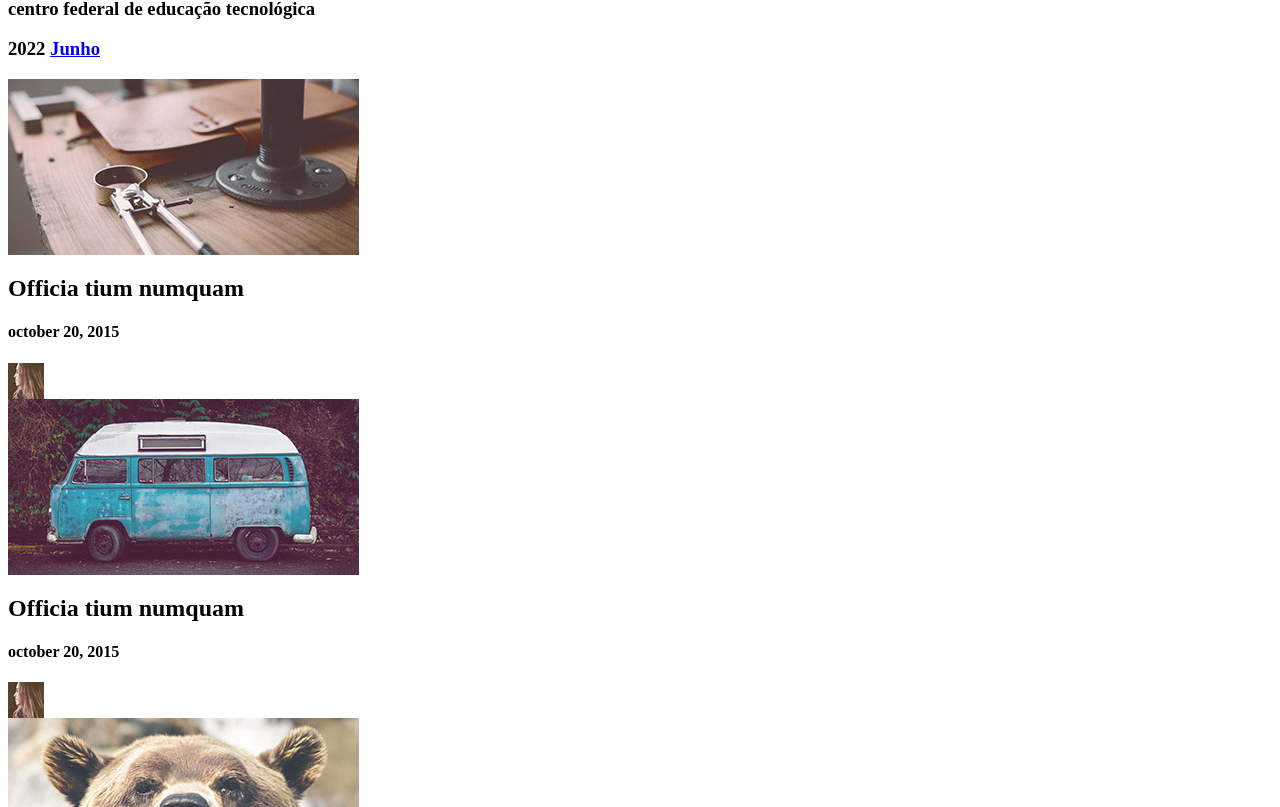
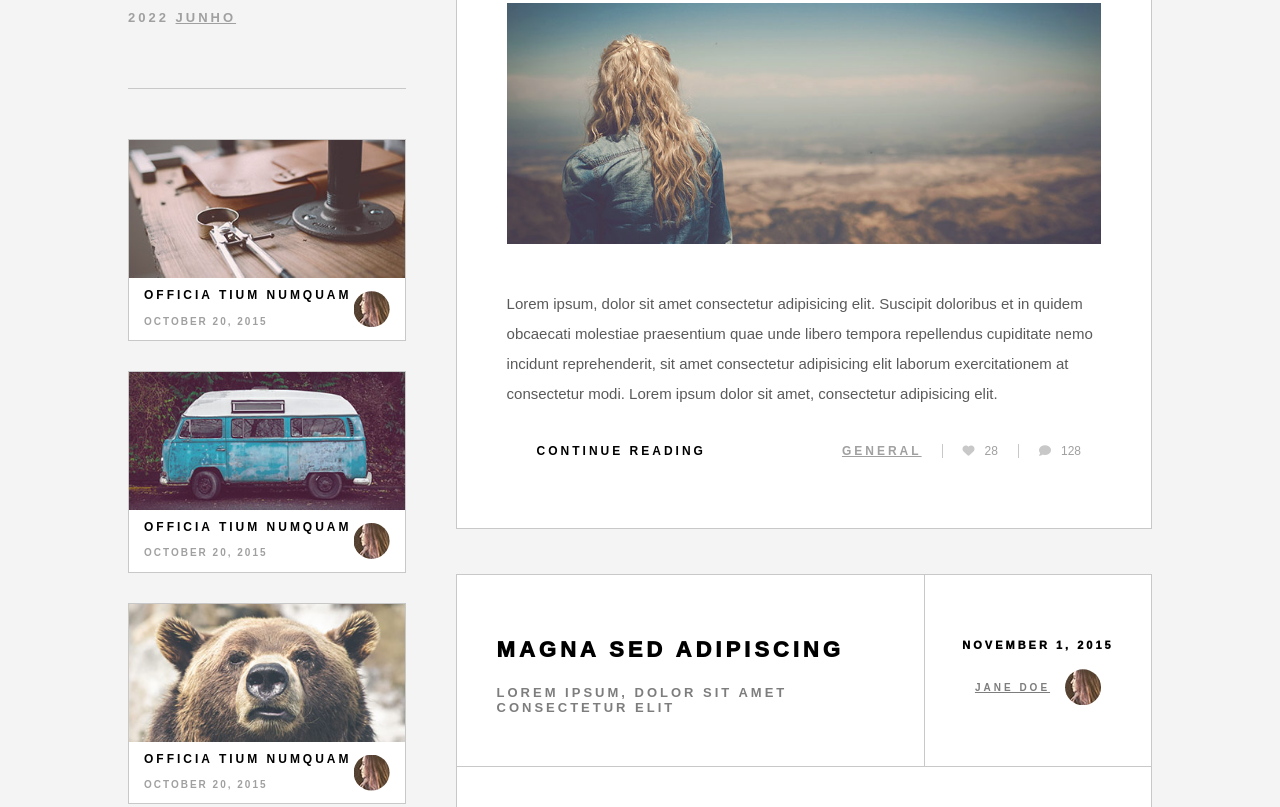
Before and after one commit to mustafaneto/Fundamentos-da-Web, a plain HTML site: page lab3-diagramacao/index.html in a window 1280 px wide. Shown: the part 355-1162 px from the top of the page. Drawn offline with Linux system fonts and the light colour scheme; files that its build step writes are made by us from their sources; the site is published under a folder, as on GitHub Pages, so addresses that start at the root find nothing.

Commit message:
att-css4

```diff
--- a/lab3-diagramacao/index.html
+++ b/lab3-diagramacao/index.html
@@ -3,7 +3,7 @@
     <meta charset="UTF-8" />
     <meta http-equiv="X-UA-Compatible" content="IE=edge" />
     <meta name="viewport" content="width=device-width, initial-scale=1.0" />
-    <link rel="stylesheet" href="/lab3-diagramacao/style.css" />
+    <link rel="stylesheet" href="lab3-diagramacao/style.css" />
     <script
       src="https://kit.fontawesome.com/83b35e8824.js"
       crossorigin="anonymous"
--- a/lab4-diagramacao2/index.html
+++ b/lab4-diagramacao2/index.html
@@ -5,7 +5,7 @@
     <meta http-equiv="X-UA-Compatible" content="IE=edge" />
     <title>Exercício 04</title>
     <meta name="viewport" content="width=device-width, initial-scale=1" />
-    <link rel="stylesheet" type="text/css" media="screen" href="/lab4-diagramacao2/style.css" />
+    <link rel="stylesheet" type="text/css" media="screen" href="lab4-diagramacao2/style.css" />
   </head>
   <body>
     <header>
```
